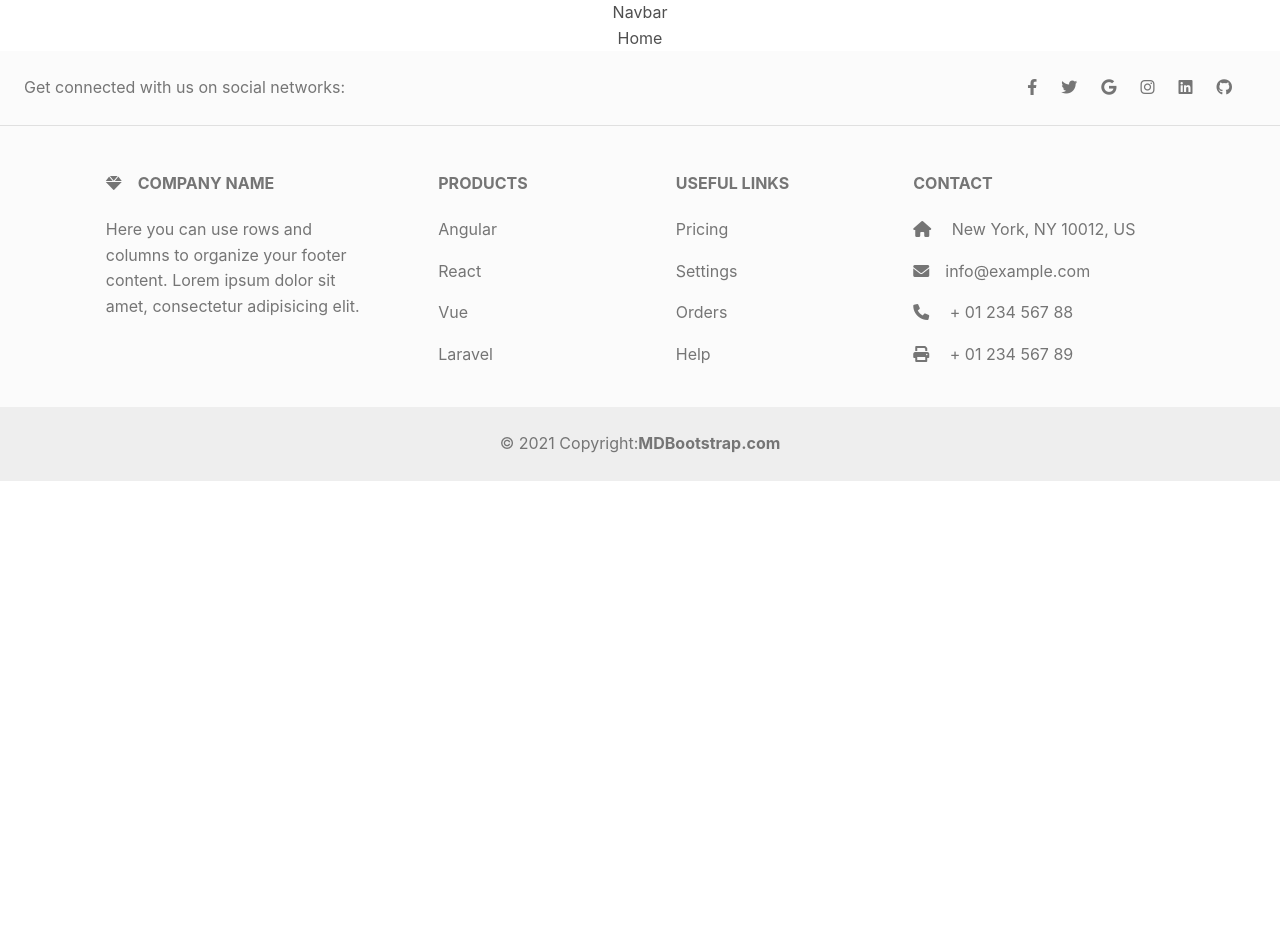
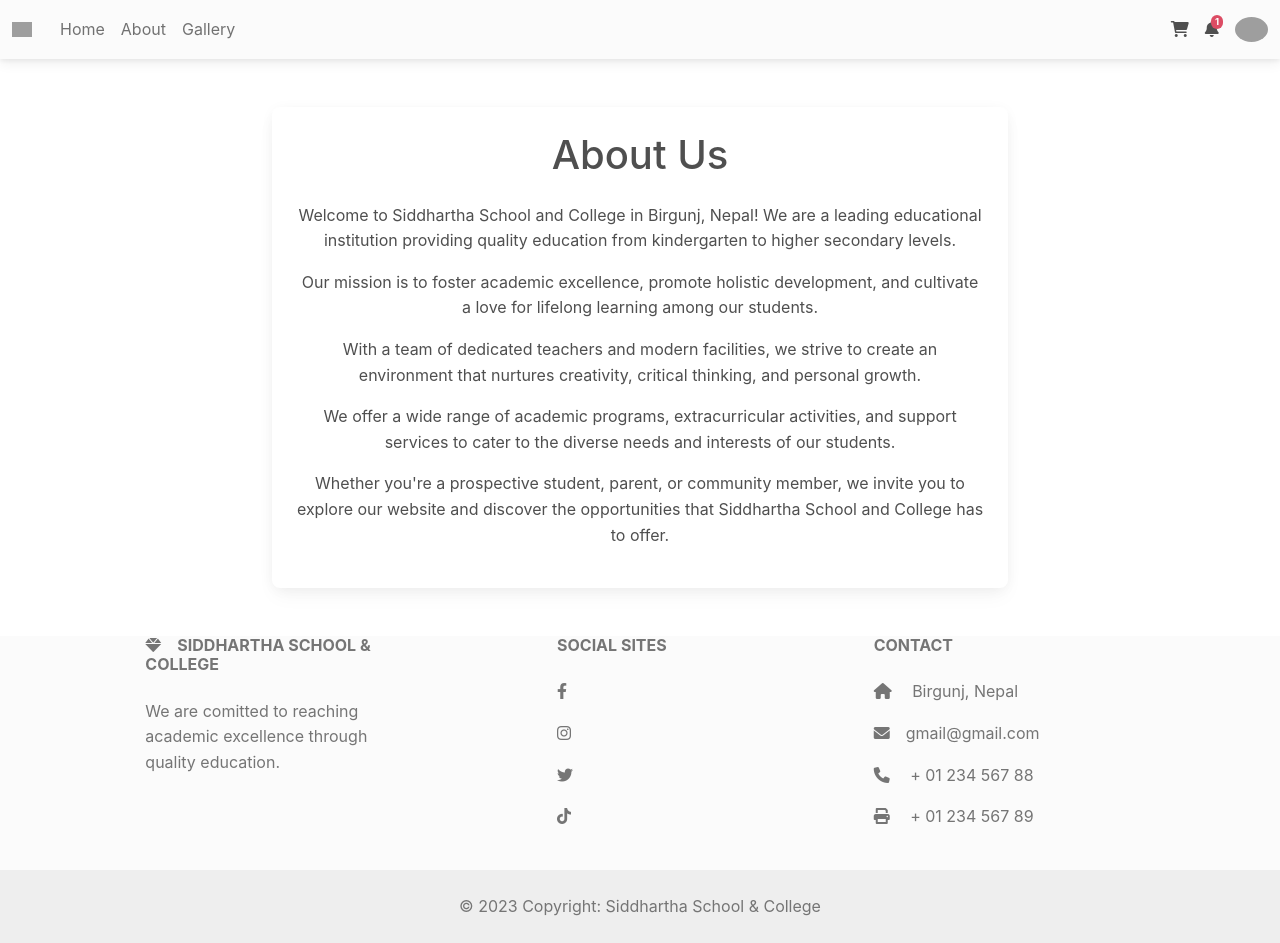
Before and after one commit to aryanPokharel/siddharthaSchoolAndCollege, a React (Create React App) app: page /about in a window 1280 px wide. Before the commit the page ends 800 px from the top, so only its background shows below. Built offline with nearby package versions, Linux system fonts and the light colour scheme; grey boxes are pictures that could not be loaded.

Commit message:
footer reconfigure

```diff
--- a/package.json
+++ b/package.json
@@ -6,6 +6,7 @@
     "@testing-library/jest-dom": "^5.16.5",
     "@testing-library/react": "^13.4.0",
     "@testing-library/user-event": "^13.5.0",
+    "browser-router": "^0.2.0",
     "react": "^18.2.0",
     "react-dom": "^18.2.0",
     "react-scripts": "5.0.1",
--- a/src/App.js
+++ b/src/App.js
@@ -3,13 +3,24 @@ import './App.css';
 import Navbar from './components/Navbar';
 import Home from './screens/Home';
 import Footer from './components/Footer';
-
+import About from './screens/About';
+import { BrowserRouter,Route, Routes } from "react-router-dom";
+import Gallery from './screens/Gallery';
 function App() {
   return (
     <div className="App">
+      <BrowserRouter>
       <Navbar />
-      <Home />
+        <Routes>
+          <Route path='/' element={<Home />} />
+          <Route path='/about' element={<About />} />
+          <Route path='/gallery' element={<Gallery />} />
+
+        </Routes>
+      </BrowserRouter>
+
       <Footer />
+
     </div>
   );
 }
--- a/src/components/Footer.js
+++ b/src/components/Footer.js
@@ -5,38 +5,8 @@ function Footer() {
     <>
     {/* Footer */}
     <footer className="text-center text-lg-start bg-light text-muted">
-      {/* Section: Social media */}
-      <section className="d-flex justify-content-center justify-content-lg-between p-4 border-bottom">
-        {/* Left */}
-        <div className="me-5 d-none d-lg-block">
-          <span>Get connected with us on social networks:</span>
-        </div>
-        {/* Left */}
-        {/* Right */}
-        <div>
-          <a href="" className="me-4 text-reset">
-            <i className="fab fa-facebook-f" />
-          </a>
-          <a href="" className="me-4 text-reset">
-            <i className="fab fa-twitter" />
-          </a>
-          <a href="" className="me-4 text-reset">
-            <i className="fab fa-google" />
-          </a>
-          <a href="" className="me-4 text-reset">
-            <i className="fab fa-instagram" />
-          </a>
-          <a href="" className="me-4 text-reset">
-            <i className="fab fa-linkedin" />
-          </a>
-          <a href="" className="me-4 text-reset">
-            <i className="fab fa-github" />
-          </a>
-        </div>
-        {/* Right */}
-      </section>
-      {/* Section: Social media */}
-      {/* Section: Links  */}
+
+
       <section className="">
         <div className="container text-center text-md-start mt-5">
           {/* Grid row */}
@@ -46,76 +16,48 @@ function Footer() {
               {/* Content */}
               <h6 className="text-uppercase fw-bold mb-4">
                 <i className="fas fa-gem me-3" />
-                Company name
+                Siddhartha School & College
               </h6>
               <p>
-                Here you can use rows and columns to organize your footer content.
-                Lorem ipsum dolor sit amet, consectetur adipisicing elit.
+                We are comitted to reaching academic excellence through quality education.
               </p>
             </div>
-            {/* Grid column */}
-            {/* Grid column */}
+
             <div className="col-md-2 col-lg-2 col-xl-2 mx-auto mb-4">
-              {/* Links */}
-              <h6 className="text-uppercase fw-bold mb-4">Products</h6>
+
+              <h6 className="text-uppercase fw-bold mb-4">Social Sites</h6>
               <p>
                 <a href="#!" className="text-reset">
-                  Angular
+                <i className="fab fa-facebook-f" />
                 </a>
               </p>
               <p>
                 <a href="#!" className="text-reset">
-                  React
+                <i className="fab fa-instagram" />
                 </a>
               </p>
               <p>
                 <a href="#!" className="text-reset">
-                  Vue
+                <i className="fab fa-twitter" />
                 </a>
               </p>
               <p>
                 <a href="#!" className="text-reset">
-                  Laravel
+                <i className="fab fa-tiktok" />
                 </a>
               </p>
             </div>
-            {/* Grid column */}
-            {/* Grid column */}
-            <div className="col-md-3 col-lg-2 col-xl-2 mx-auto mb-4">
-              {/* Links */}
-              <h6 className="text-uppercase fw-bold mb-4">Useful links</h6>
-              <p>
-                <a href="#!" className="text-reset">
-                  Pricing
-                </a>
-              </p>
-              <p>
-                <a href="#!" className="text-reset">
-                  Settings
-                </a>
-              </p>
-              <p>
-                <a href="#!" className="text-reset">
-                  Orders
-                </a>
-              </p>
-              <p>
-                <a href="#!" className="text-reset">
-                  Help
-                </a>
-              </p>
-            </div>
-            {/* Grid column */}
-            {/* Grid column */}
+
+
             <div className="col-md-4 col-lg-3 col-xl-3 mx-auto mb-md-0 mb-4">
-              {/* Links */}
+
               <h6 className="text-uppercase fw-bold mb-4">Contact</h6>
               <p>
-                <i className="fas fa-home me-3" /> New York, NY 10012, US
+                <i className="fas fa-home me-3" /> Birgunj, Nepal
               </p>
               <p>
                 <i className="fas fa-envelope me-3" />
-                info@example.com
+                gmail@gmail.com
               </p>
               <p>
                 <i className="fas fa-phone me-3" /> + 01 234 567 88
@@ -124,25 +66,22 @@ function Footer() {
                 <i className="fas fa-print me-3" /> + 01 234 567 89
               </p>
             </div>
-            {/* Grid column */}
+
           </div>
-          {/* Grid row */}
+
         </div>
       </section>
-      {/* Section: Links  */}
-      {/* Copyright */}
+
       <div
         className="text-center p-4"
         style={{ backgroundColor: "rgba(0, 0, 0, 0.05)" }}
       >
-        © 2021 Copyright:
-        <a className="text-reset fw-bold" href="https://mdbootstrap.com/">
-          MDBootstrap.com
-        </a>
+        © 2023 Copyright: Siddhartha School & College
+
       </div>
-      {/* Copyright */}
+
     </footer>
-    {/* Footer */}
+
   </>
 
   )
--- a/src/components/Navbar.js
+++ b/src/components/Navbar.js
@@ -1,9 +1,141 @@
-import React from 'react'
-
+import React from "react";
+import { Link } from "react-router-dom";
 function Navbar() {
   return (
-    <div>Navbar</div>
-  )
+    <>
+      {/* Navbar */}
+      <nav className="navbar navbar-expand-lg navbar-light bg-light">
+        {/* Container wrapper */}
+        <div className="container-fluid">
+          {/* Toggle button */}
+          <button
+            className="navbar-toggler"
+            type="button"
+            data-mdb-toggle="collapse"
+            data-mdb-target="#navbarSupportedContent"
+            aria-controls="navbarSupportedContent"
+            aria-expanded="false"
+            aria-label="Toggle navigation"
+          >
+            <i className="fas fa-bars" />
+          </button>
+          {/* Collapsible wrapper */}
+          <div className="collapse navbar-collapse" id="navbarSupportedContent">
+            {/* Navbar brand */}
+            <a className="navbar-brand mt-2 mt-lg-0" href="#">
+              <img
+                src="https://mdbcdn.b-cdn.net/img/logo/mdb-transaprent-noshadows.webp"
+                height={15}
+                alt="MDB Logo"
+                loading="lazy"
+              />
+            </a>
+            {/* Left links */}
+            <ul className="navbar-nav me-auto mb-2 mb-lg-0">
+              <li className="nav-item">
+                <Link className="nav-link" to="/">
+                  Home
+                </Link>
+              </li>
+              <li className="nav-item">
+                <Link className="nav-link" to="/about">
+                  About
+                </Link>
+              </li>
+              <li className="nav-item">
+                <Link className="nav-link" to="/gallery">
+                    Gallery
+                </Link>
+              </li>
+            </ul>
+
+          </div>
+
+          <div className="d-flex align-items-center">
+
+            <a className="text-reset me-3" href="#">
+              <i className="fas fa-shopping-cart" />
+            </a>
+
+            <div className="dropdown">
+              <a
+                className="text-reset me-3 dropdown-toggle hidden-arrow"
+                href="#"
+                id="navbarDropdownMenuLink"
+                role="button"
+                data-mdb-toggle="dropdown"
+                aria-expanded="false"
+              >
+                <i className="fas fa-bell" />
+                <span className="badge rounded-pill badge-notification bg-danger">
+                  1
+                </span>
+              </a>
+              <ul
+                className="dropdown-menu dropdown-menu-end"
+                aria-labelledby="navbarDropdownMenuLink"
+              >
+                <li>
+                  <a className="dropdown-item" href="#">
+                    Some news
+                  </a>
+                </li>
+                <li>
+                  <a className="dropdown-item" href="#">
+                    Another news
+                  </a>
+                </li>
+                <li>
+                  <a className="dropdown-item" href="#">
+                    Something else here
+                  </a>
+                </li>
+              </ul>
+            </div>
+
+            <div className="dropdown">
+              <a
+                className="dropdown-toggle d-flex align-items-center hidden-arrow"
+                href="#"
+                id="navbarDropdownMenuAvatar"
+                role="button"
+                data-mdb-toggle="dropdown"
+                aria-expanded="false"
+              >
+                <img
+                  src="https://mdbcdn.b-cdn.net/img/new/avatars/2.webp"
+                  className="rounded-circle"
+                  height={25}
+                  alt="Black and White Portrait of a Man"
+                  loading="lazy"
+                />
+              </a>
+              <ul
+                className="dropdown-menu dropdown-menu-end"
+                aria-labelledby="navbarDropdownMenuAvatar"
+              >
+                <li>
+                  <Link className="nav-link" to="/">
+                    Home
+                  </Link>
+                </li>
+                <li>
+                  <Link className="nav-link" to="/about">
+                    About
+                  </Link>
+                </li>
+                <li>
+                  <a className="dropdown-item" href="#">
+                    Logout
+                  </a>
+                </li>
+              </ul>
+            </div>
+          </div>
+        </div>
+      </nav>
+    </>
+  );
 }
 
-export default Navbar
+export default Navbar;
--- /dev/null
+++ b/src/screens/About.js
@@ -0,0 +1,44 @@
+import React from 'react'
+
+function About() {
+  return (
+    <div className="container mt-5">
+      <div className="row">
+        <div className="col-md-8 mx-auto">
+          <div className="card">
+            <div className="card-body">
+              <h1 className="text-center mb-4">About Us</h1>
+              <p>
+                Welcome to Siddhartha School and College in Birgunj, Nepal! We
+                are a leading educational institution providing quality
+                education from kindergarten to higher secondary levels.
+              </p>
+              <p>
+                Our mission is to foster academic excellence, promote holistic
+                development, and cultivate a love for lifelong learning among
+                our students.
+              </p>
+              <p>
+                With a team of dedicated teachers and modern facilities, we
+                strive to create an environment that nurtures creativity,
+                critical thinking, and personal growth.
+              </p>
+              <p>
+                We offer a wide range of academic programs, extracurricular
+                activities, and support services to cater to the diverse needs
+                and interests of our students.
+              </p>
+              <p>
+                Whether you're a prospective student, parent, or community
+                member, we invite you to explore our website and discover the
+                opportunities that Siddhartha School and College has to offer.
+              </p>
+            </div>
+          </div>
+        </div>
+      </div>
+    </div>
+  )
+}
+
+export default About
--- /dev/null
+++ b/src/screens/Gallery.js
@@ -0,0 +1,36 @@
+import React from 'react'
+
+function Gallery() {
+  return (
+    <div className="container mt-5">
+      <h1 className="text-center mb-4">Photo Gallery</h1>
+      <div className="row">
+        <div className="col-lg-4 col-md-6 mb-4">
+          <img
+            src="https://via.placeholder.com/500"
+            className="img-fluid"
+            alt="Gallery Image"
+          />
+        </div>
+        <div className="col-lg-4 col-md-6 mb-4">
+          <img
+            src="https://via.placeholder.com/500"
+            className="img-fluid"
+            alt="Gallery Image"
+          />
+        </div>
+        <div className="col-lg-4 col-md-6 mb-4">
+          <img
+            src="https://via.placeholder.com/500"
+            className="img-fluid"
+            alt="Gallery Image"
+          />
+        </div>
+
+      </div>
+    </div>
+
+  )
+}
+
+export default Gallery
```
Also changed, not shown: 1 other file (tests, documents, lock files or other folders).
